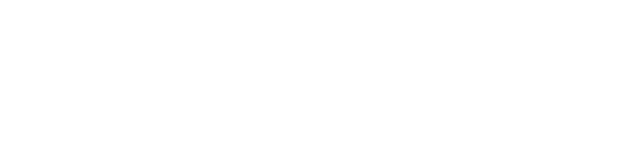
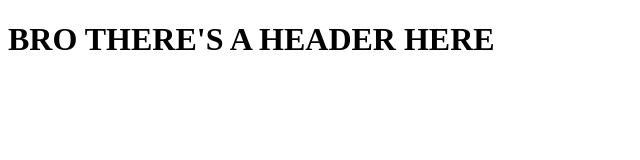
Before and after one commit to treyshelBCCA/Intro-To-Git, a plain HTML site: page index.html in a window 1280 px wide. Shown: the whole page, without its empty margins (0-640 px from the left). Drawn offline with Linux system fonts and the light colour scheme.

Commit message:
added a header tag in index.html

```diff
--- a/index.html
+++ b/index.html
@@ -6,5 +6,7 @@
     <meta name="viewport" content="width=device-width, initial-scale=1.0" />
     <title>Document</title>
   </head>
-  <body></body>
+  <body>
+    <h1>BRO THERE'S A HEADER HERE</h1>
+  </body>
 </html>
```
